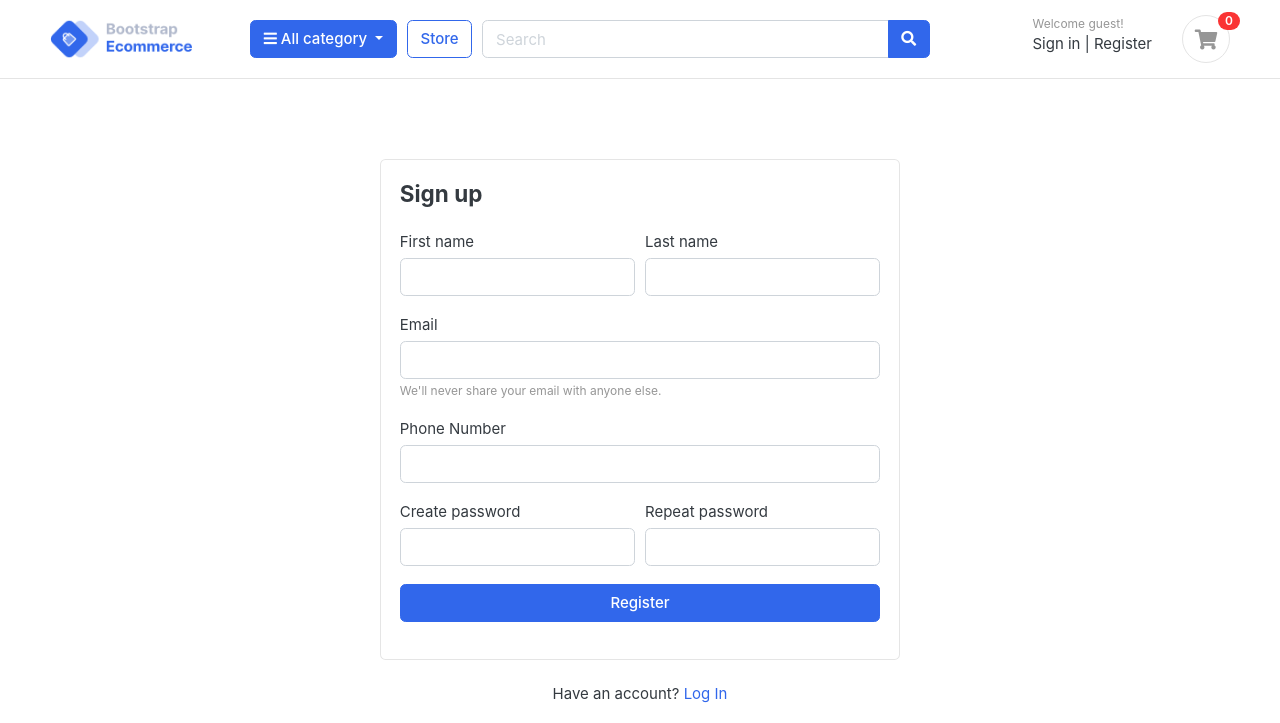
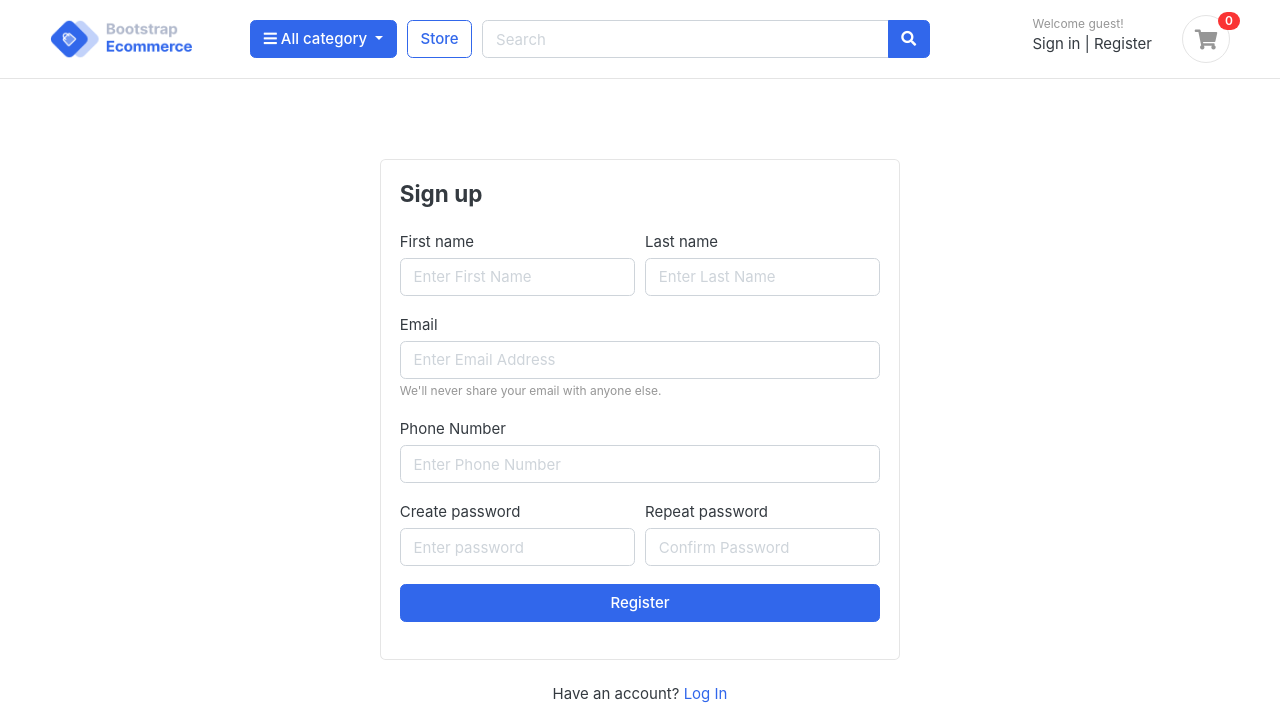
Before and after one commit to Nadhil-an/learningecommerce, a Django app: page /accounts/register/ in a window 1280 px wide. Shown: the top 723 px of the page. Run offline with Django 5.2, Linux system fonts and the light colour scheme; data comes from the database, SQL or seed files in the repository; both versions use the stored data as it was after the commit; data that the repository does not hold is empty; some libraries are stand-ins or nearby versions; some web fonts are replaced.

Commit message:
implement user registration functionality

```diff
--- a/accounts/forms.py
+++ b/accounts/forms.py
@@ -4,6 +4,31 @@ from . models import Account
 
 
 class RegistrationForm(forms.ModelForm):
+    password = forms.CharField(widget=forms.PasswordInput(attrs={
+        'placeholder':'Enter password',
+        'class' :'form-control',
+    }))
+
+    confirm_password = forms.CharField(widget=forms.PasswordInput(attrs={
+        'placeholder':'Confirm Password'
+    }))
     class Meta:
         model = Account
         fields = ['first_name','last_name','phone_number','email','password']
+
+    def __init__(self,*args, **kwargs):
+        super(RegistrationForm, self).__init__(*args, **kwargs)
+        self.fields['first_name'].widget.attrs['placeholder'] = 'Enter First Name'
+        self.fields['last_name'].widget.attrs['placeholder'] = 'Enter Last Name'
+        self.fields['phone_number'].widget.attrs['placeholder'] = 'Enter Phone Number'
+        self.fields['email'].widget.attrs['placeholder'] ='Enter Email Address'
+        for field in self.fields:
+            self.fields[field].widget.attrs['class'] = 'form-control'
+
+    def clean(self):
+        cleaned_data = super(RegistrationForm, self).clean()
+        password = cleaned_data.get('password')
+        confirm_password = cleaned_data.get('confirm_password')
+
+        if password != confirm_password:
+            raise forms.ValidationError('Password does not match!')
--- a/accounts/views.py
+++ b/accounts/views.py
@@ -1,13 +1,30 @@
-from django.shortcuts import render
+from django.shortcuts import render,redirect
 from . forms import RegistrationForm
+from .models import Account
 
 # Create your views here.
 
 def register(request):
-    form = RegistrationForm()
+    if request.method == 'POST':
+        form=RegistrationForm(request.POST)
+        if form.is_valid():
+            first_name = form.cleaned_data['first_name']
+            last_name = form.cleaned_data['last_name']
+            email = form.cleaned_data['email']
+            phone_number = form.cleaned_data['phone_number']
+            password = form.cleaned_data['password']
+            username = email.split("@")[0]
+            user = Account.objects.create_user(first_name=first_name,last_name=last_name,email=email,username=username,password=password)
+            user.phone_number = phone_number
+            user.save()
+            return redirect('register')
+    else:
+        form = RegistrationForm()
+
+
     context = {
-        'form' : form
-    }
+        'form' : form,
+        }
     return render(request,'register.html',context)
 
 def login(request):
--- a/templates/register.html
+++ b/templates/register.html
@@ -9,42 +9,61 @@
     <!-- ============================ COMPONENT REGISTER   ================================= -->
         <div class="card mx-auto" style="max-width:520px; margin-top:40px;">
           <article class="card-body">
+
             <header class="mb-4"><h4 class="card-title">Sign up</h4></header>
-            <form>
+
+
+            <form  action="{% url 'register'%}" method="POST">
+              {% csrf_token%}
+
                     <div class="form-row">
                         <div class="col form-group">
                             <label>First name</label>
-                              <input type="text" class="form-control" placeholder="">
+                              {{form.first_name}}
                         </div> <!-- form-group end.// -->
                         <div class="col form-group">
                             <label>Last name</label>
-                              <input type="text" class="form-control" placeholder="">
+                              {{ form.last_name }}
                         </div> <!-- form-group end.// -->
                     </div> <!-- form-row end.// -->
                     <div class="form-group">
                         <label>Email</label>
-                        <input type="email" class="form-control" placeholder="">
+                        {{ form.email }}
                         <small class="form-text text-muted">We'll never share your email with anyone else.</small>
+
+
+
                     </div> <!-- form-group end.// -->
                     <div class="form-group">
                       <label>Phone Number</label>
-                      <input type="number" class="form-control" placeholder="">
+                     {{ form.phone_number }}
 
                   </div> <!-- form-group end.// -->
                     <div class="form-row">
                         <div class="form-group col-md-6">
                             <label>Create password</label>
-                            <input class="form-control" type="password">
+                            {{ form.password }}
                         </div> <!-- form-group end.// -->
                         <div class="form-group col-md-6">
                             <label>Repeat password</label>
-                            <input class="form-control" type="password">
+                            {{  form.confirm_password }}
                         </div> <!-- form-group end.// -->
+
                     </div>
                     <div class="form-group">
                         <button type="submit" class="btn btn-primary btn-block"> Register  </button>
                     </div> <!-- form-group// -->
-
+                    {% if form.email.errors %}
+                    <div class="alert alert-danger">
+                      {{ form.email.errors.0 }}
+                    </div>
+                    {% endif %}
+                    <!-- {{ form.email.errors }} -->
+                      {% if form.non_field_errors%}
+                      <div class="alert alert-danger">
+                        {{ form.non_field_errors.0}}
+                      </div>
+                      {% endif %}
                 </form>
             </article><!-- card-body.// -->
         </div> <!-- card .// -->
```
Also changed, not shown: db.sqlite3.
